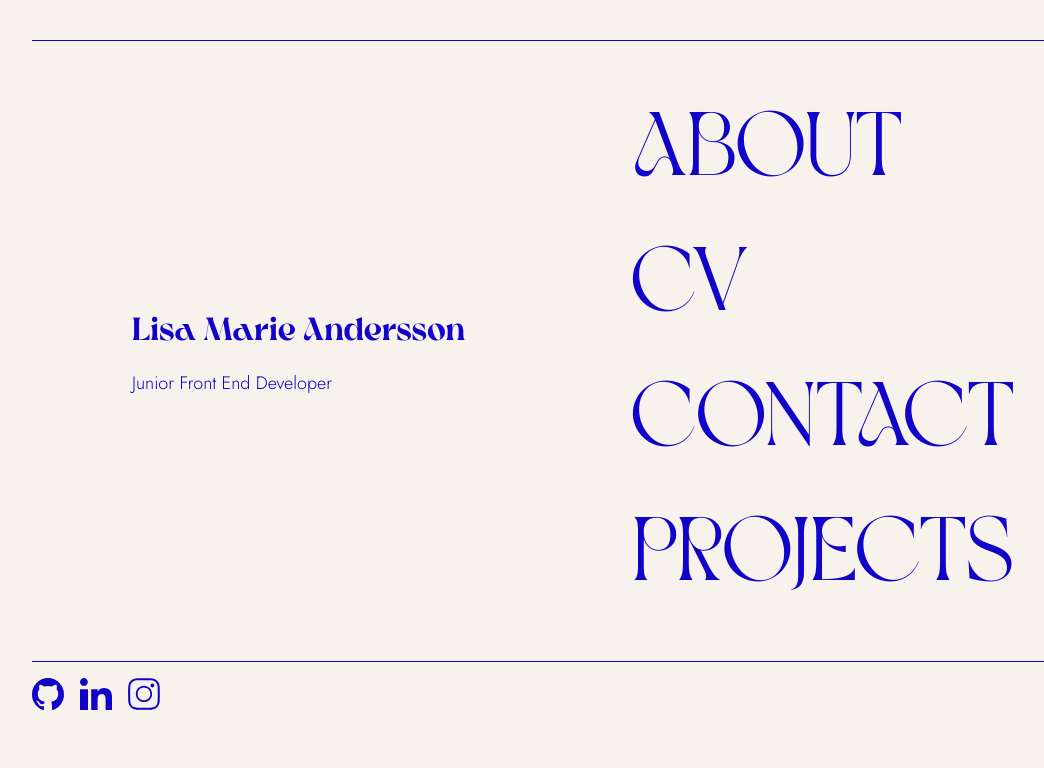
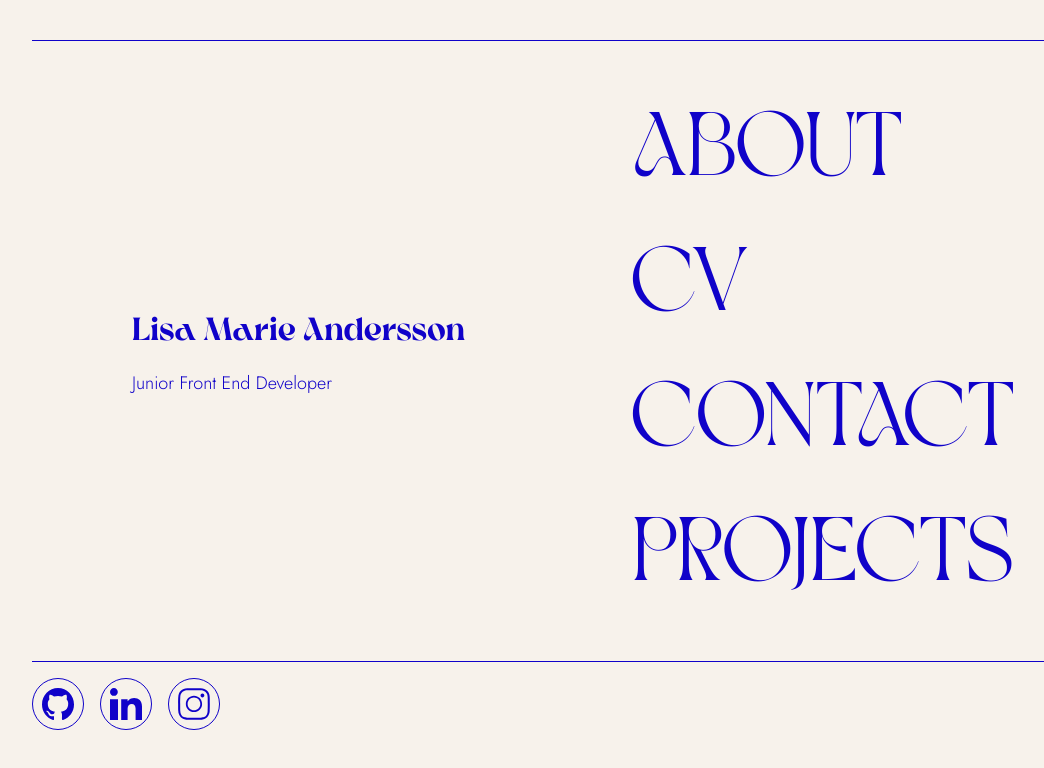
Before and after one commit to lisamarieandersson/showcase-pro, a React (Vite) app: page / in a window 1280 px wide. Shown: the top 768 px of the page, without its empty margins (28-1072 px from the left). Built offline with nearby package versions, Linux system fonts and the light colour scheme.

Commit message:
add urls to icons array

```diff
--- a/src/components/social-icons/SocialIcons.scss
+++ b/src/components/social-icons/SocialIcons.scss
@@ -6,4 +6,21 @@
   display: flex;
   gap: $spacing-xxs;
   margin-block-start: $spacing-xxs;
+
+  &__link {
+    display: flex;
+    justify-content: center;
+    align-items: center;
+    box-sizing: border-box;
+    border: 1px solid $color-blue;
+    border-radius: 50%;
+    background-color: transparent;
+    width: 52px;
+    height: 52px;
+  }
+
+  &__icon {
+    width: 32px;
+    height: 32px;
+  }
 }
--- a/src/components/social-icons/SocialIcons.tsx
+++ b/src/components/social-icons/SocialIcons.tsx
@@ -1,22 +1,40 @@
 import './SocialIcons.scss';
 
 const icons = [
-  { name: 'github', svgPath: '/icons/github-icon.svg' },
-  { name: 'linkedin', svgPath: '/icons/linkedin-icon.svg' },
-  { name: 'instagram', svgPath: '/icons/instagram-icon.svg' },
+  {
+    name: 'github',
+    svgPath: '/icons/github-icon.svg',
+    url: 'https://github.com/lisamarieandersson',
+  },
+  {
+    name: 'linkedin',
+    svgPath: '/icons/linkedin-icon.svg',
+    url: 'https://www.linkedin.com/in/lisa-marie-andersson-a11682140/',
+  },
+  {
+    name: 'instagram',
+    svgPath: '/icons/instagram-icon.svg',
+    url: 'https://www.instagram.com/upthewoodenhills/',
+  },
 ];
 
 function SocialIcons() {
   return (
     <div className="social-icons">
       {icons.map((icon) => (
-        <img className="social-icons__icon"
+        <a
+          className="social-icons__link"
           key={icon.name}
-          src={icon.svgPath}
-          alt={icon.name}
-          width="32"
-          height="32"
-        />
+          href={icon.url}
+          target="_blank"
+          rel="noopener noreferrer"
+        >
+          <img
+            className="social-icons__icon"
+            src={icon.svgPath}
+            alt={icon.name}
+          />
+        </a>
       ))}
     </div>
   );
```
